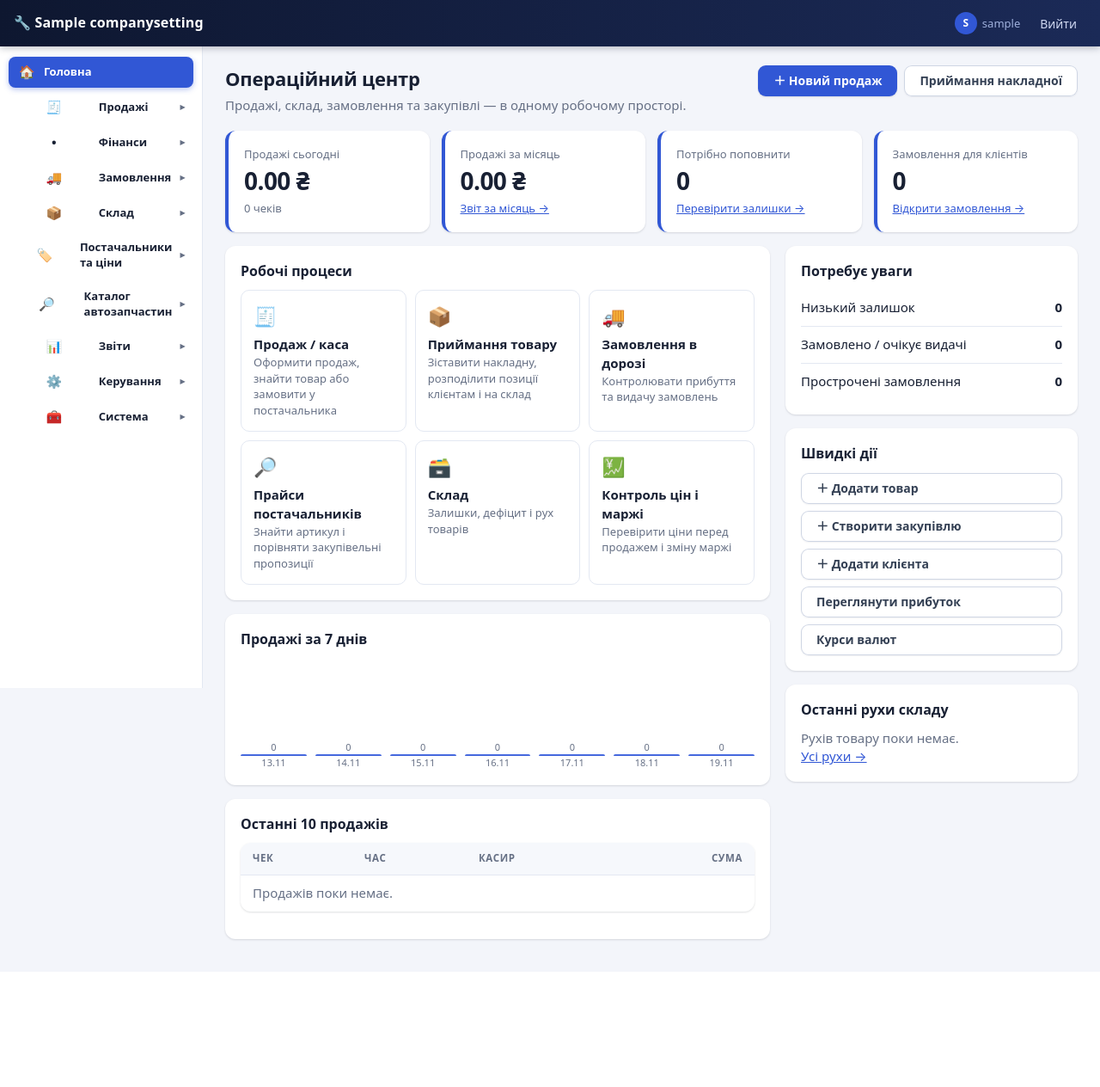
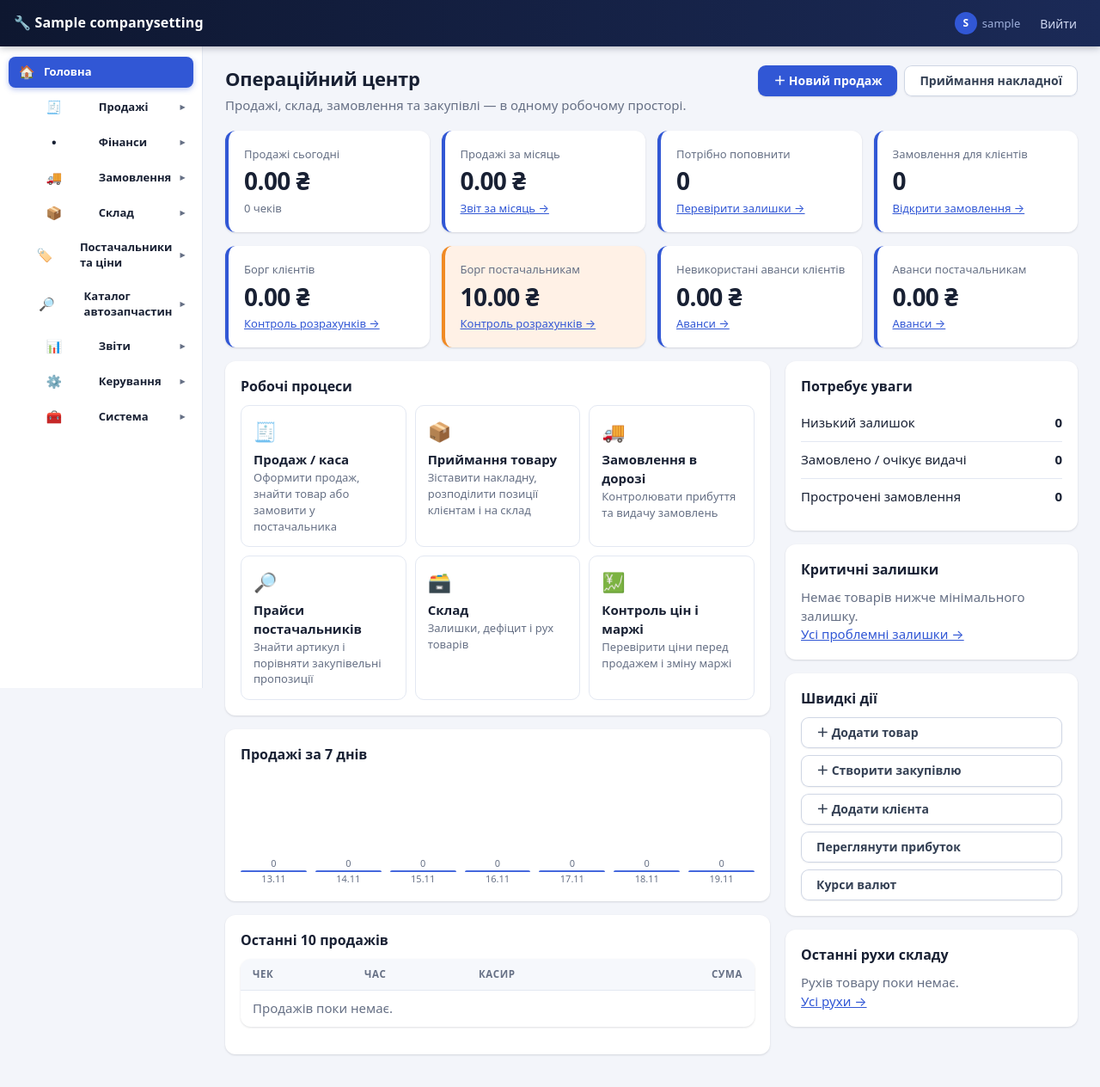
Before and after one commit to pavlo9840-gggpol/crm-prototup, a Django app: page / in a window 1280 px wide. Shown: the whole page at 86% size. Before the commit the page ends 1095 px from the top, so only its background shows below. Run offline with Django 5.2, Linux system fonts and the light colour scheme; a user stored in the database is signed in; data comes from the database, SQL or seed files in the repository; tables that the repository leaves empty hold one stand-in row (values such as "Sample post"); data that the repository does not hold is empty; parts of the project's set-up code (start-up, migrations or seed data) failed here and were passed over.

Commit message:
Show debts advances and critical stock on dashboard

```diff
--- a/core/templates/core/dashboard.html
+++ b/core/templates/core/dashboard.html
@@ -17,6 +17,12 @@
   <div class="card">Продажі за місяць<b>{{ month_total|floatformat:2 }} ₴</b><a href="{% url 'report_monthly' %}">Звіт за місяць →</a></div>
   <div class="card {% if low_count %}low{% endif %}">Потрібно поповнити<b>{{ low_count }}</b><a href="{% url 'inventory' %}?status=low">Перевірити залишки →</a></div>
   <div class="card {% if overdue_orders %}low{% endif %}">Замовлення для клієнтів<b>{{ waiting_orders }}</b>{% if overdue_orders %}<span class="err">Прострочених: {{ overdue_orders }}</span>{% endif %}<a href="{% url 'orders' %}">Відкрити замовлення →</a></div>
+</div>
+<div class="kpi">
+  <div class="card {% if customer_debt %}low{% endif %}">Борг клієнтів<b>{{ customer_debt|floatformat:2 }} ₴</b><a href="{% url 'settlements_home' %}">Контроль розрахунків →</a></div>
+  <div class="card {% if supplier_debt %}low{% endif %}">Борг постачальникам<b>{{ supplier_debt|floatformat:2 }} ₴</b><a href="{% url 'settlements_home' %}">Контроль розрахунків →</a></div>
+  <div class="card">Невикористані аванси клієнтів<b>{{ customer_advances|floatformat:2 }} ₴</b><a href="{% url 'settlements_home' %}">Аванси →</a></div>
+  <div class="card">Аванси постачальникам<b>{{ supplier_advances|floatformat:2 }} ₴</b><a href="{% url 'settlements_home' %}">Аванси →</a></div>
 </div>
 
 <div class="grid2">
@@ -65,6 +71,16 @@
       {% if overdue_orders %}<a class="btn red" style="display:block;text-align:center;margin-top:8px" href="{% url 'orders' %}">Перевірити прострочені</a>{% endif %}
     </div>
     <div class="card">
+      <h3>Критичні залишки</h3>
+      {% for p in low_products %}
+        <div style="display:flex;justify-content:space-between;gap:10px;padding:8px 0;border-bottom:1px solid var(--line)">
+          <span>{{ p.name }} <small class="muted">{{ p.sku }}</small></span>
+          <b class="{% if p.current_stock <= 0 %}err{% endif %}">{{ p.current_stock|floatformat:"-3" }} / {{ p.min_stock|floatformat:"-3" }}</b>
+        </div>
+      {% empty %}<div class="muted">Немає товарів нижче мінімального залишку.</div>{% endfor %}
+      <a href="{% url 'inventory' %}?status=low">Усі проблемні залишки →</a>
+    </div>
+    <div class="card">
       <h3>Швидкі дії</h3>
       <div style="display:grid;gap:8px">
         <a class="btn gray" href="{% url 'product_new' %}">＋ Додати товар</a>
```
